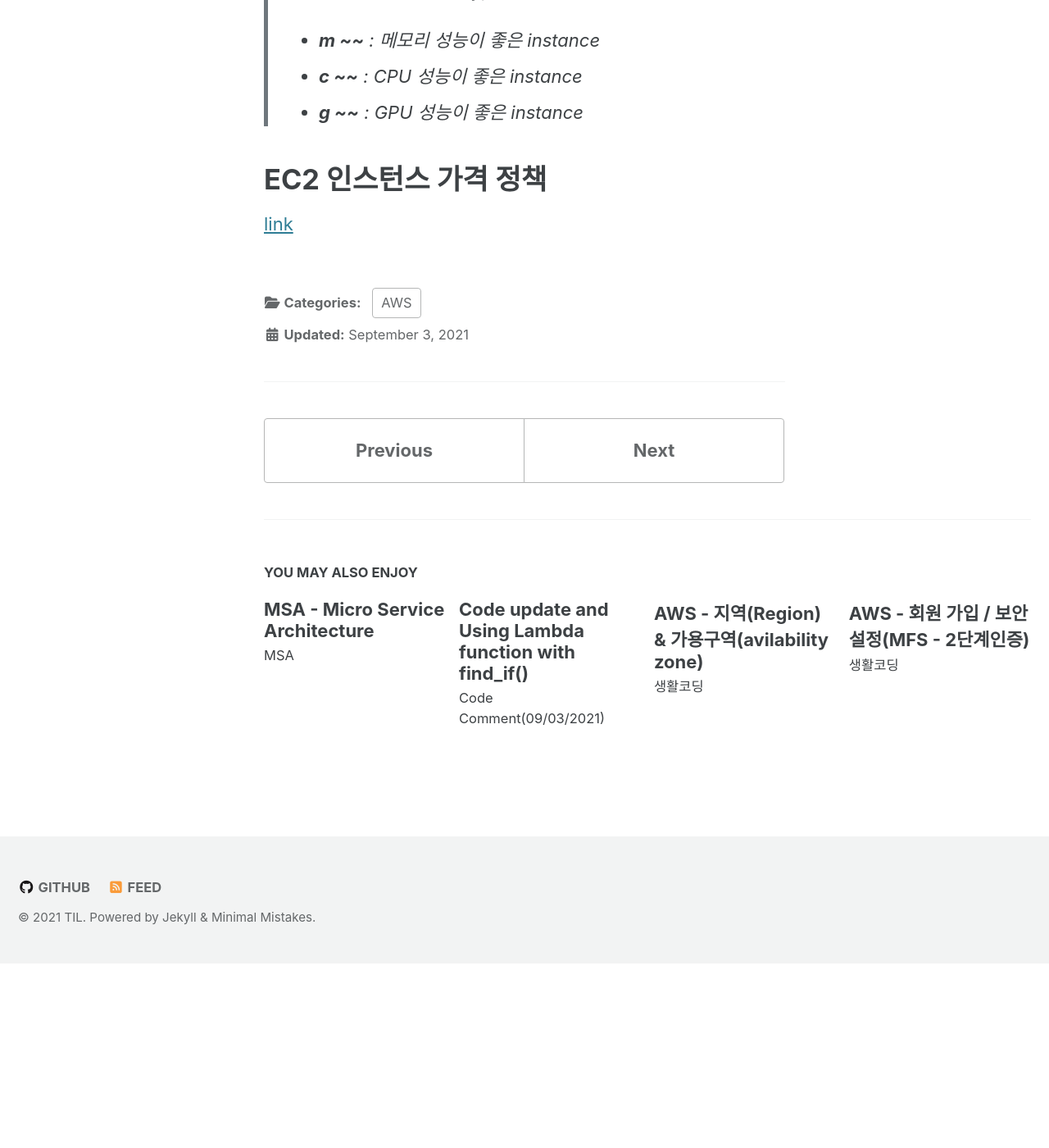
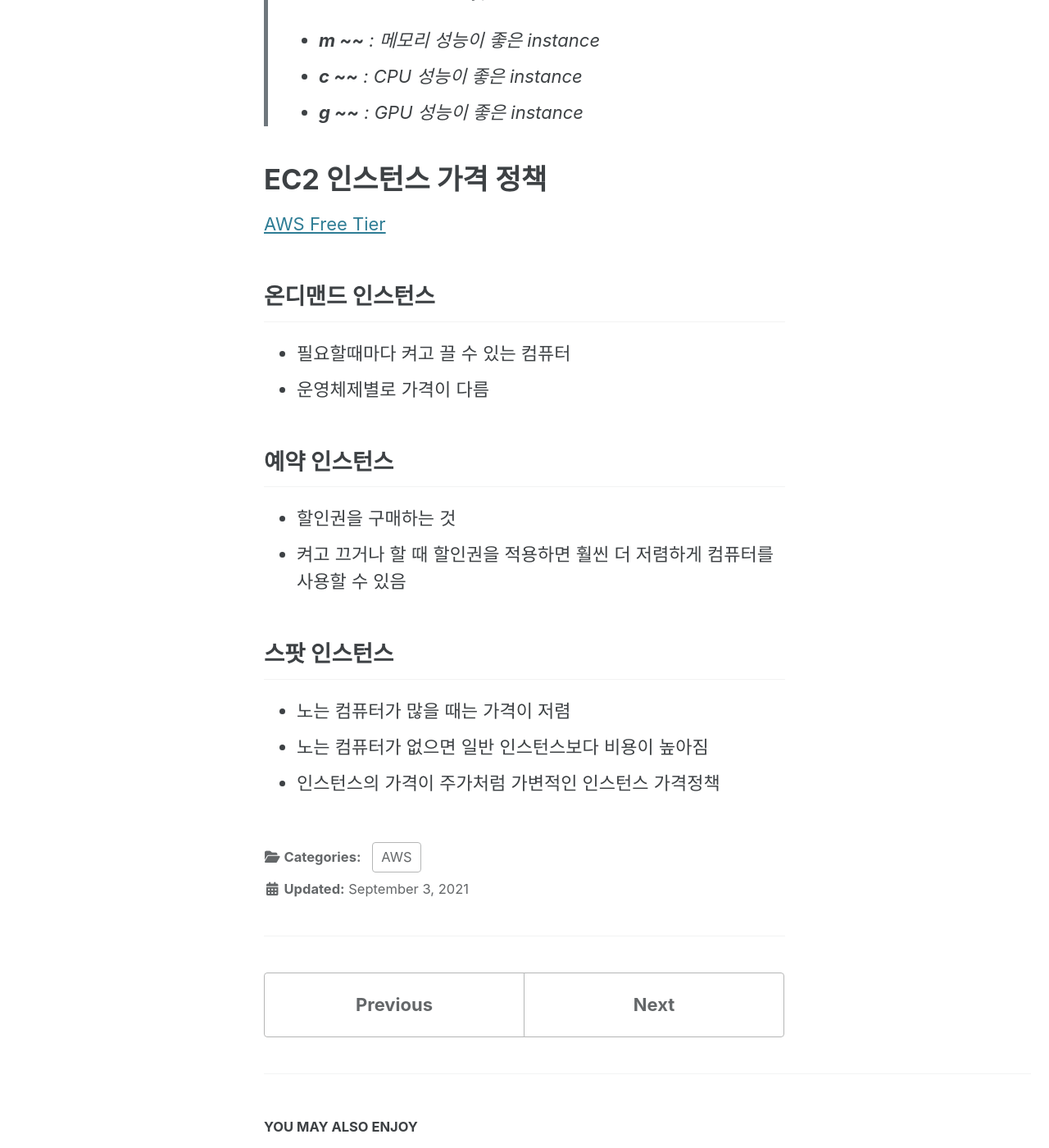
Before and after one commit to sujinsjlee/TIL, a Jekyll site: the page built from _posts/2021-09-03-Aws_EC2.md, in a window 1280 px wide and 1400 px high, scrolled down 2173 px. Shown: the whole window at 82% size. Built offline with Jekyll 4.4.1, drawn with Linux system fonts in a browser that asks for light colours; cached includes are drawn as plain includes; nearby versions of some CDN libraries; before the commit the page ends 3348 px from its top, so only the background shows below that.

Commit message:
[aws] ec2 price policy

```diff
--- a/_posts/2021-09-03-Aws_EC2.md
+++ b/_posts/2021-09-03-Aws_EC2.md
@@ -51,4 +51,18 @@ tags:
 - **g ~~** : GPU 성능이 좋은 instance
 
 # EC2 인스턴스 가격 정책
-[link](https://opentutorials.org/course/2717/11276)
+[AWS Free Tier](https://aws.amazon.com/free/?all-free-tier.sort-by=item.additionalFields.SortRank&all-free-tier.sort-order=asc&awsf.Free%20Tier%20Categories=categories%23compute&trk=ps_a134p000006gGgpAAE&trkCampaign=acq_paid_search_brand&sc_channel=PS&sc_campaign=acquisition_KR&sc_publisher=Google&sc_category=Cloud%20Computing&sc_country=KR&sc_geo=APAC&sc_outcome=acq&sc_detail=amazon%20ec2%20pricing&sc_content=EC2%20Pricing_e&sc_matchtype=e&sc_segment=489215168077&sc_medium=ACQ-P|PS-GO|Brand|Desktop|SU|Cloud%20Computing|EC2|KR|EN|Text&s_kwcid=AL!4422!3!489215168077!e!!g!!amazon%20ec2%20pricing&ef_id=Cj0KCQjw-NaJBhDsARIsAAja6dNYaQoly7e3Y-L3dS38kd4nk-rRZTX5iY3KkoAZnkDs29JN5_2fAiYaAgEGEALw_wcB:G:s&s_kwcid=AL!4422!3!489215168077!e!!g!!amazon%20ec2%20pricing&awsf.Free%20Tier%20Types=*all)
+
+## 온디맨드 인스턴스
+- 필요할때마다 켜고 끌 수 있는 컴퓨터
+- 운영체제별로 가격이 다름
+
+
+## 예약 인스턴스
+- 할인권을 구매하는 것
+- 켜고 끄거나 할 때 할인권을 적용하면 훨씬 더 저렴하게 컴퓨터를 사용할 수 있음
+
+## 스팟 인스턴스
+- 노는 컴퓨터가 많을 때는 가격이 저렴
+- 노는 컴퓨터가 없으면 일반 인스턴스보다 비용이 높아짐
+- 인스턴스의 가격이 주가처럼 가변적인 인스턴스 가격정책
```
